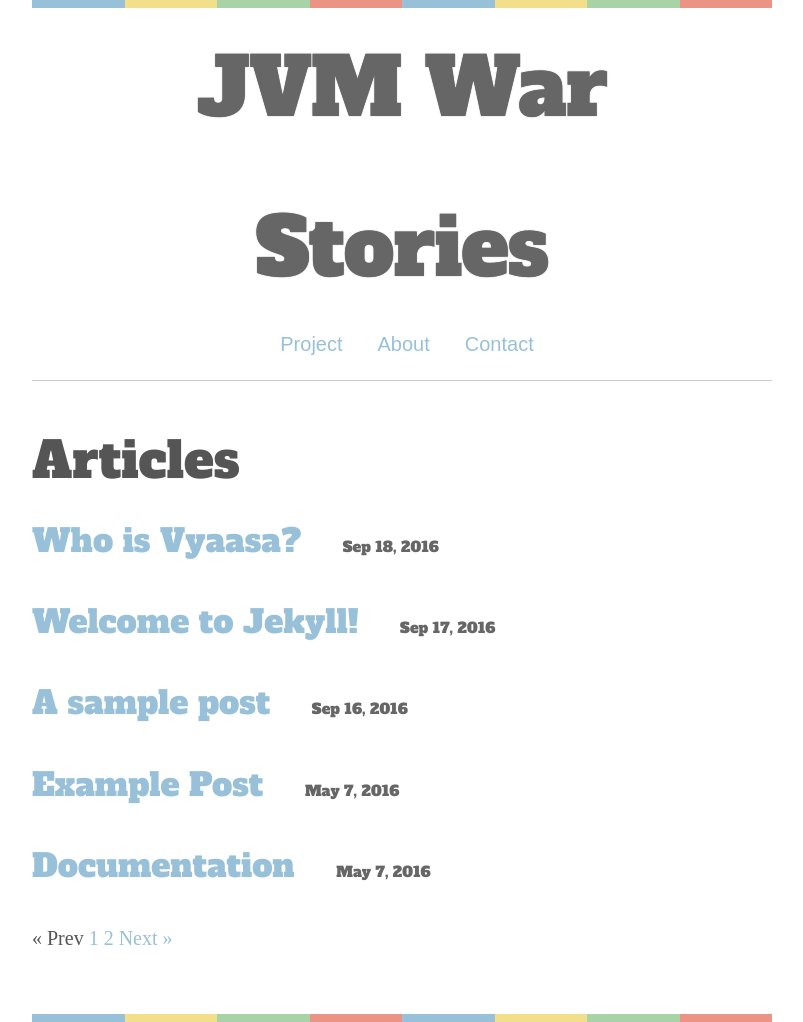
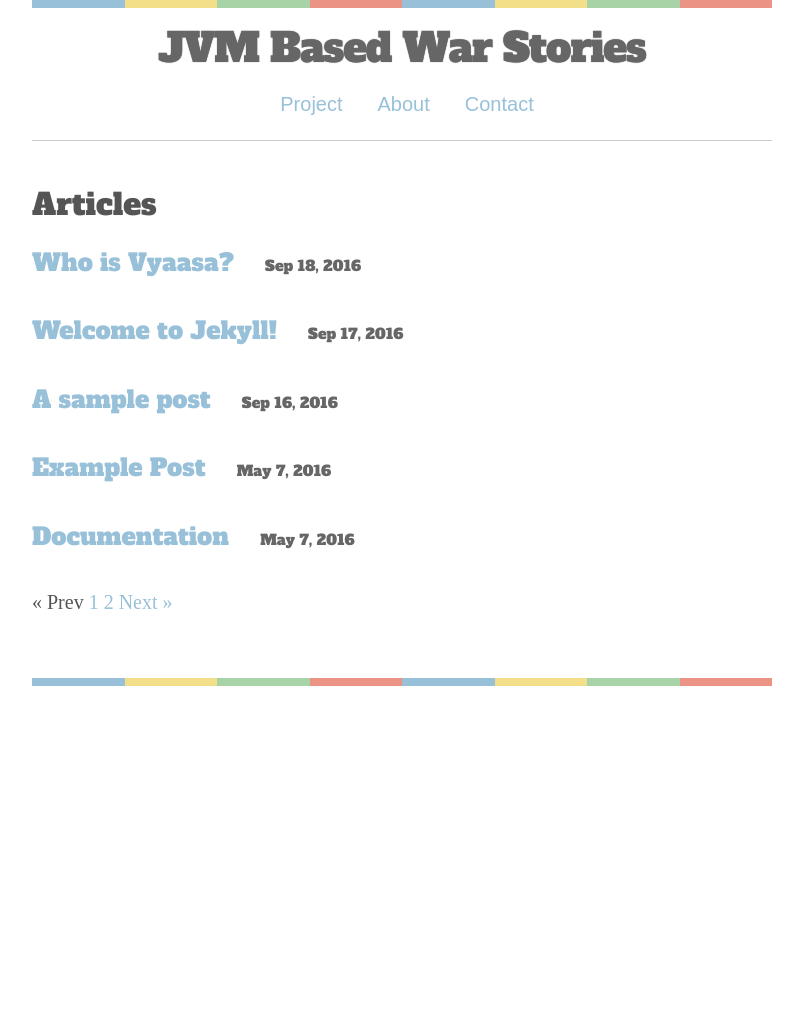
Before and after one commit to ngorchakova/jvmwarstories, a Jekyll site: the page built from index.html, in a window 1280 px wide. Shown: the whole page, without its empty margins (238-1041 px from the left). Built offline with Jekyll 4.4.1, drawn with Linux system fonts in a browser that asks for light colours; some web fonts are replaced; the list of posts is cut into pages by our own code; after the commit the page ends 900 px from its top, so only the background shows below that.

Commit message:
Signed-off-by: Natalia Gorchakova <natalia.menshikova@gmail.com>

```diff
--- a/_config.yml
+++ b/_config.yml
@@ -6,8 +6,8 @@
 # 'jekyll serve'. If you change this file, please restart the server process.
 
 # Site settings
-title: "JVM War Stories"
-title-font-size: '4em' # a provision to adjust the size of your title. If it is too long then do resize to a smaller value. By default it will be 4em.
+title: "JVM Based War Stories"
+title-font-size: '2em' # a provision to adjust the size of your title. If it is too long then do resize to a smaller value. By default it will be 4em.
 
 email: natalia.menshikova@gmail.com
 description: > # this means to ignore newlines until "baseurl:"
--- a/_sass/_base.scss
+++ b/_sass/_base.scss
@@ -82,13 +82,13 @@
  * Headings
  */
 h1{
-    font-size: 2.5em;
+    font-size: 1.5em;
     @include media-query($on-laptop) {
         font-size: 2em;
     }
 }
 h2{
-    font-size: 1.6em;
+    font-size: 1.2em;
     @include media-query($on-laptop) {
         font-size: 1.2em;
     }
```
